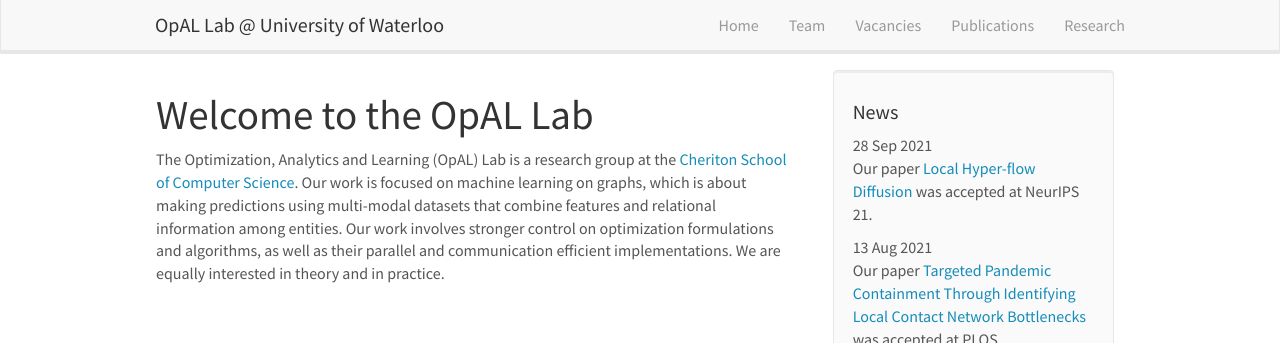
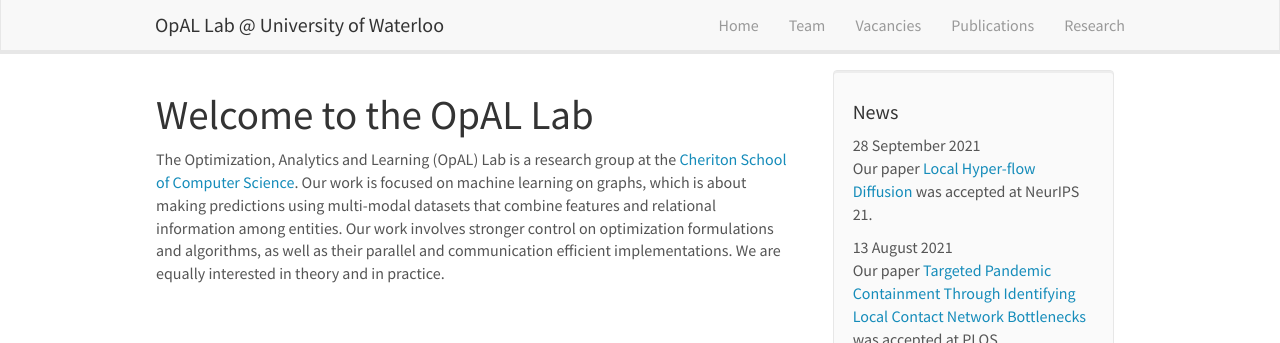
Before and after one commit to opallab/opallab.github.io, a Jekyll site: the page built from _pages/home.md, in a window 1280 px wide and 900 px high. Shown: the top 343 px of the window. Built offline with Jekyll 4.4.1, drawn with Linux system fonts in a browser that asks for light colours; nearby versions of some CDN libraries.

Commit message:
neurips paper 2021

```diff
--- a/_data/news.yml
+++ b/_data/news.yml
@@ -1,7 +1,7 @@
-- date: 28 Sep 2021
+- date: 28 September 2021
   headline: "Our paper <a href='https://arxiv.org/abs/2102.07945'>Local Hyper-flow Diffusion</a> was accepted at NeurIPS 21."
 
-- date: 13 Aug 2021
+- date: 13 August 2021
   headline: "Our paper <a href='https://journals.plos.org/ploscompbiol/article?id=10.1371/journal.pcbi.1009351'>Targeted Pandemic Containment Through Identifying Local Contact Network Bottlenecks</a> was accepted at PLOS Computational Biology."
 
 - date: 26 June 2021
```
